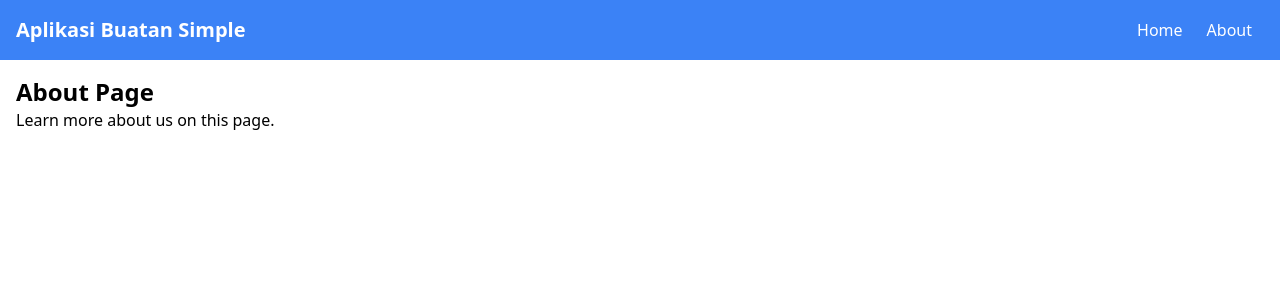
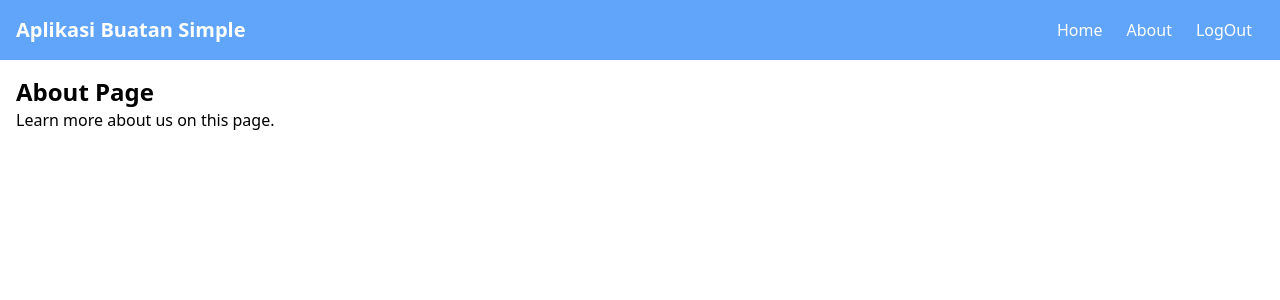
Before and after one commit to agnislur/study-ts, a React (Vite) app: page /about in a window 1280 px wide. Shown: the top 300 px of the page. Built offline with nearby package versions, Linux system fonts and the light colour scheme.

Commit message:
update fitur

```diff
--- a/src/App.tsx
+++ b/src/App.tsx
@@ -1,7 +1,9 @@
 import React from 'react';
 import { BrowserRouter as Router, Route, Routes, useLocation } from 'react-router-dom';
-import Navbar from './components/Navbar';
-import { Home, About, Login } from './pages';
+
+import component from './components';
+import pages from './pages';
+
 import { UserProvider } from './context/UserContext';
 
 const App: React.FC = () => {
@@ -9,11 +11,11 @@ const App: React.FC = () => {
 
   return (
     <div>
-      {location.pathname !== '/' && <Navbar />}
+      {location.pathname !== '/' && <component.component.Navbar />}
       <Routes>
-        <Route path="/" element={<Login />} />
-        <Route path="/home" element={<Home />} />
-        <Route path="/about" element={<About />} />
+        <Route path="/" element={<pages.page.login />} />
+        <Route path="/home" element={<pages.page.home />} />
+        <Route path="/about" element={<pages.page.about />} />
       </Routes>
     </div>
   );
--- a/src/components/Navbar.tsx
+++ b/src/components/Navbar.tsx
@@ -3,12 +3,13 @@ import { Link } from 'react-router-dom';
 
 const Navbar: React.FC = () => {
   return (
-    <nav className="bg-blue-500 p-4">
+    <nav className="bg-blue-400 p-4">
       <div className="container mx-auto flex justify-between items-center">
         <div className="text-white font-bold text-xl">Aplikasi Buatan Simple</div>
         <div>
-          <Link to="/" className="text-white px-3 py-2 rounded hover:bg-blue-700">Home</Link>
+          <Link to="/home" className="text-white px-3 py-2 rounded hover:bg-blue-700">Home</Link>
           <Link to="/about" className="text-white px-3 py-2 rounded hover:bg-blue-700">About</Link>
+          <Link to="/" className="text-white px-3 py-2 rounded hover:bg-red-500">LogOut</Link>
         </div>
       </div>
     </nav>
--- /dev/null
+++ b/src/components/index.ts
@@ -0,0 +1,12 @@
+
+import Navbar from './Navbar';
+
+
+const components = {
+  component: {
+    Navbar: Navbar,
+
+  }
+};
+
+export default components;
--- a/src/pages/index.ts
+++ b/src/pages/index.ts
@@ -1,3 +1,15 @@
-export { default as Home } from './Home';
-export { default as About } from './About';
-export { default as Login } from '../components/Login';
+
+import Home from './Home';
+import About from './About';
+import Login from './Login';
+
+
+const pages = {
+  page: {
+    home: Home,
+    about: About,
+    login: Login
+  }
+};
+
+export default pages;
```
Also changed, not shown: src/assets/img/logo_website.png (added), src/pages/Login.tsx (renamed from src/components/Login.tsx).
